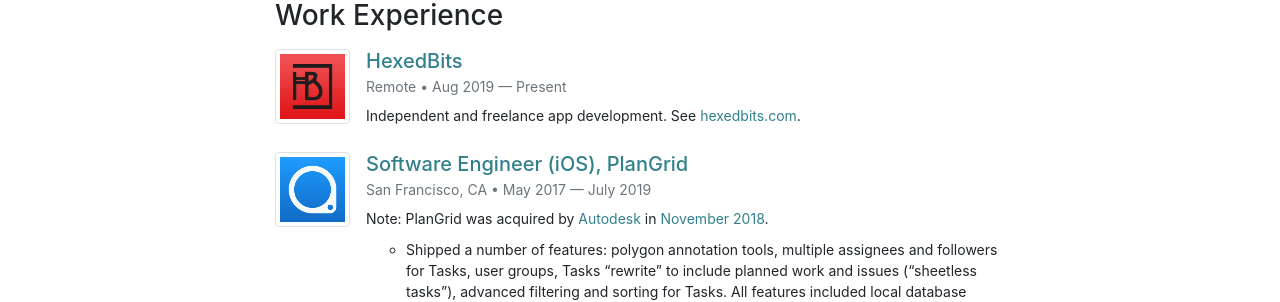
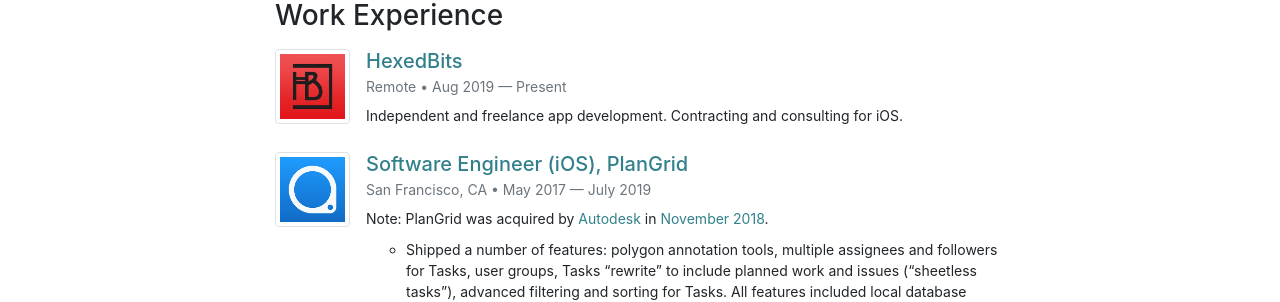
Before and after one commit to jessesquires/jessesquires.com, a Jekyll site: the page built from linkedout.md, in a window 1280 px wide and 900 px high. Shown: the part 235-537 px from the top of the window. Built offline with Jekyll 4.4.1, drawn with Linux system fonts in a browser that asks for light colours; nearby versions of some CDN libraries; library files that are not in the unit come from our copies.

Commit message:
update work

```diff
--- a/_data/resume/work.json
+++ b/_data/resume/work.json
@@ -12,7 +12,7 @@
                 "name": "work-hexedbits.png",
                 "title": "HexedBits"
             },
-            "description": "Independent and freelance app development. See [hexedbits.com](https://www.hexedbits.com)."
+            "description": "Independent and freelance app development. Contracting and consulting for iOS."
         },
         {
             "title": "Software Engineer (iOS), PlanGrid",
```
